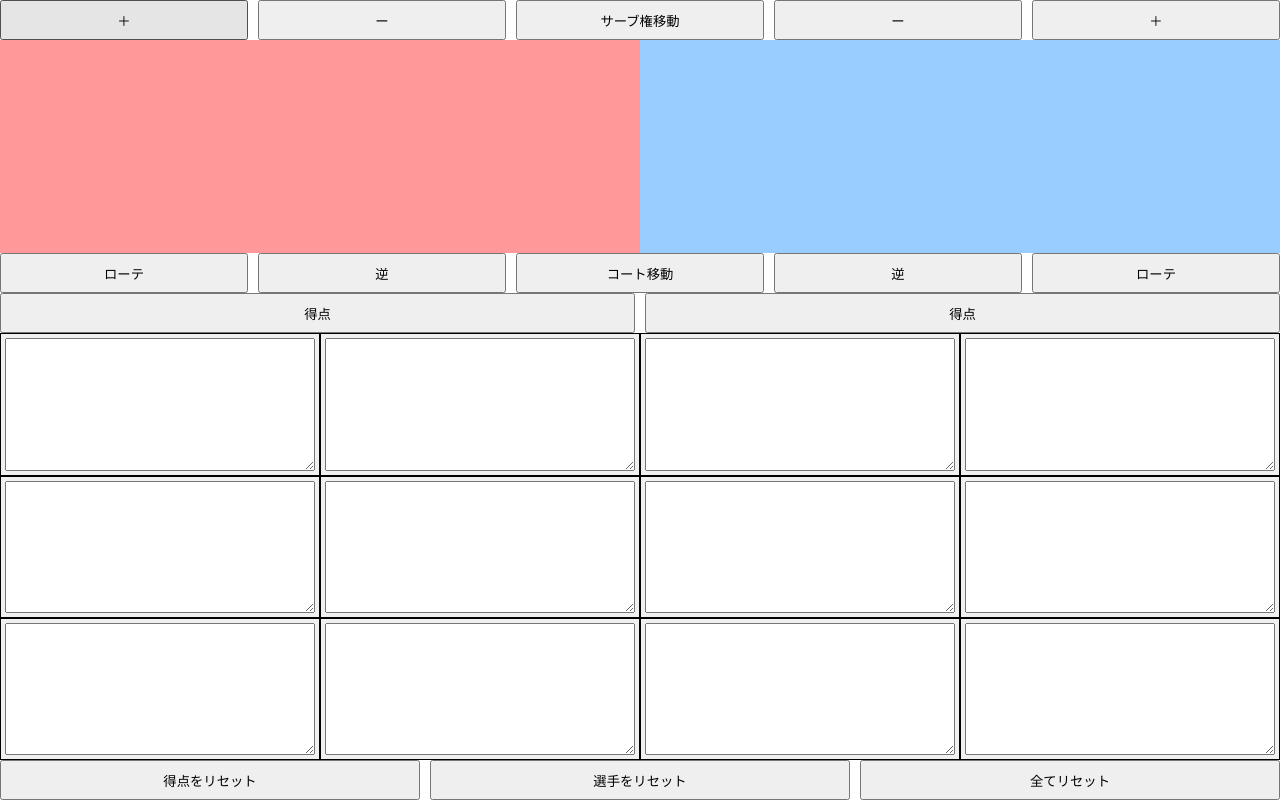
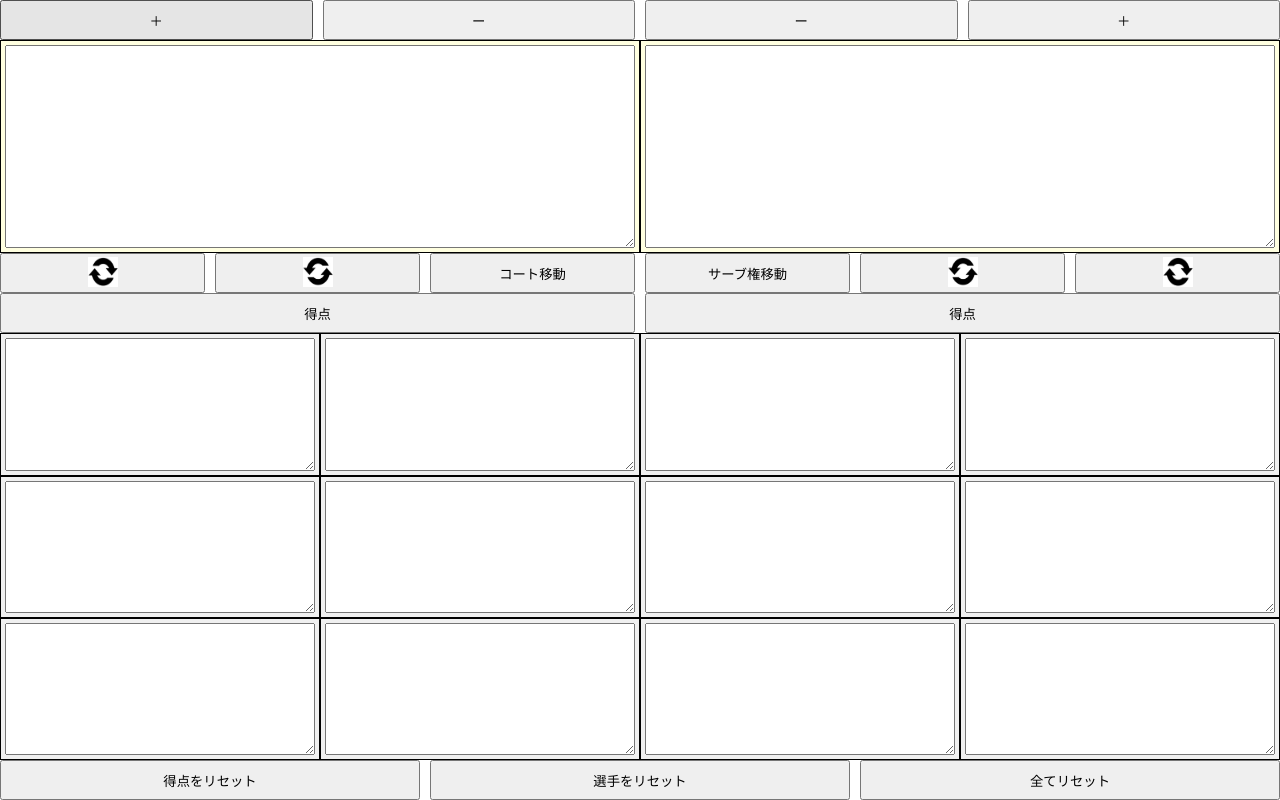
Before and after one commit to red-k387-hytkv/refree_firebase, a plain HTML site: page index.html in a window 1280 px wide. Drawn offline with Linux system fonts and the light colour scheme.

Commit message:
レイアウト修正

```diff
--- a/index.html
+++ b/index.html
@@ -11,20 +11,20 @@
         <div class="top-button">
             <button class="content-box">＋</button>
             <button class="content-box">ー</button>
-            <button class="content-box">サーブ権移動</button>
             <button class="content-box">ー</button>
             <button class="content-box">＋</button>
         </div>
         <div class="scoreboard">
-            <div class="left-score"></div>
-            <div class="right-score"></div>
+            <div class="left-score"><textarea class="score"></textarea></div>
+            <div class="right-score"><textarea class="score"></textarea></div>
         </div>
         <div class="middle-button">
-            <button class="content-box">ローテ</button>
-            <button class="content-box">逆</button>
+            <button class="content-box"><img src="./img/rotation.png" height ="30" width="30" /></button>
+            <button class="content-box"><img src="./img/revers.png" height ="30" width="30" /></button>
             <button class="content-box">コート移動</button>
-            <button class="content-box">逆</button>
-            <button class="content-box">ローテ</button>
+            <button class="content-box">サーブ権移動</button>
+            <button class="content-box"><img src="./img/revers.png" height ="30" width="30" /></button>
+            <button class="content-box"><img src="./img/rotation.png" height ="30" width="30" /></button>
         </div>
         <div class="main-button">
             <button class="content-box">得点</button>
--- a/styles.css
+++ b/styles.css
@@ -43,20 +43,23 @@ html, body {
 .left-score,
 .right-score {
     flex: 1; /* 左右のスコアが同じ割合で横に配置 */
-    background-color: #ff9999; /* ライトピンク */
+    background-color: lightyellow; /* ライトピンク */
+    border: 1px solid black; /* 黒いボーダーを追加 */
+    border-left-color: black;
+    padding: 4px; /* 内側の余白 */
 }
-
-.right-score {
-    background-color: #99ccff; /* ライトブルー */
+.score {
+    width: 100%; /* 親要素と同じ幅 */
+    height: 100%; /* 親要素と同じ高さ */
+    box-sizing: border-box; /* パディングとボーダーを含むサイズ計算 */
+    top: 0; /* 親要素の上端に合わせる */
+    left: 0; /* 親要素の左端に合わせる */
 }
-
 .coat {
     display: flex;
     flex: 2; /* コート全体が残りの高さの3/7を占める */
 }
-.left-coat{
-    border-right-color: red;
-}
+
 
 .left-coat,
 .right-coat {
@@ -77,6 +80,9 @@ html, body {
     margin-bottom: 0px; /* 下部余白を削除 */
 }
 
+.left-coat{
+    border-right-color: red;
+}
 .left-coat {
     background-color: white; /* LightSteelBlue */
 }
```
Also changed, not shown: img/revers.png (added), img/rotation.png (added).
